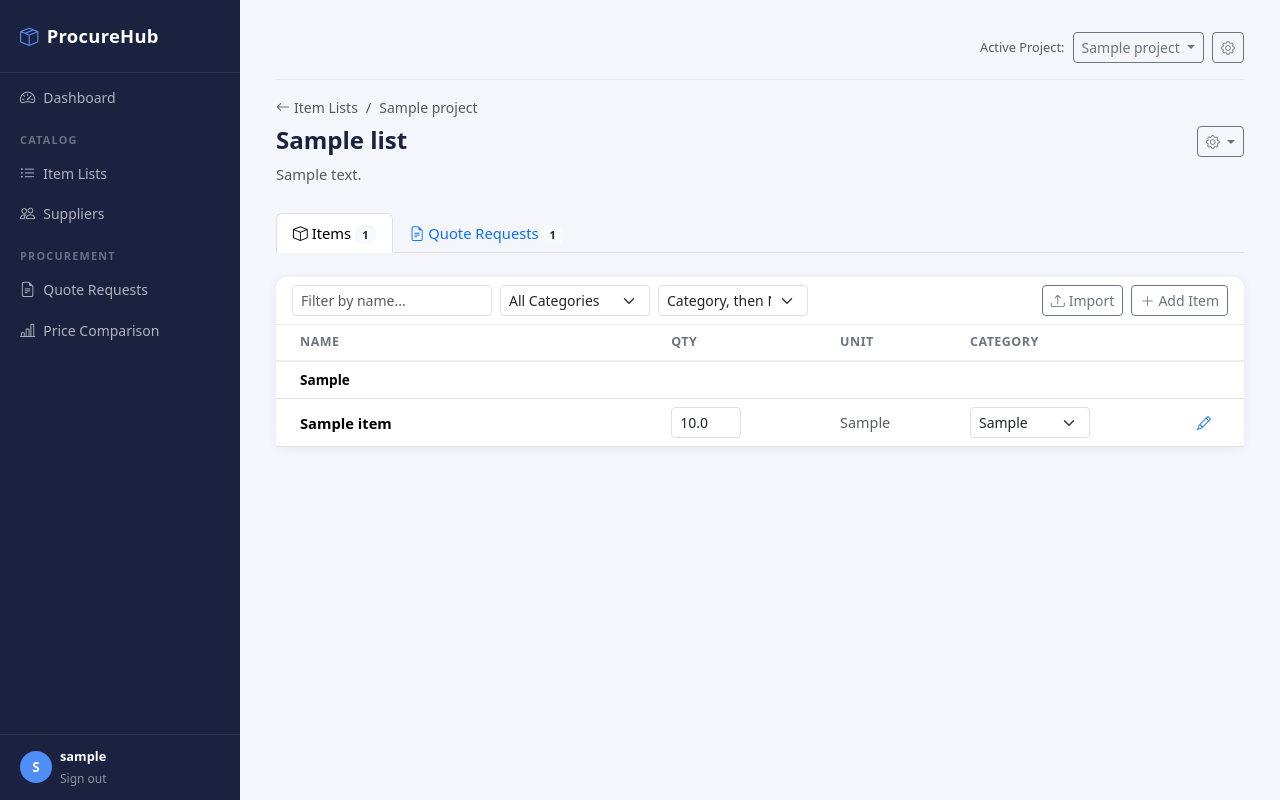
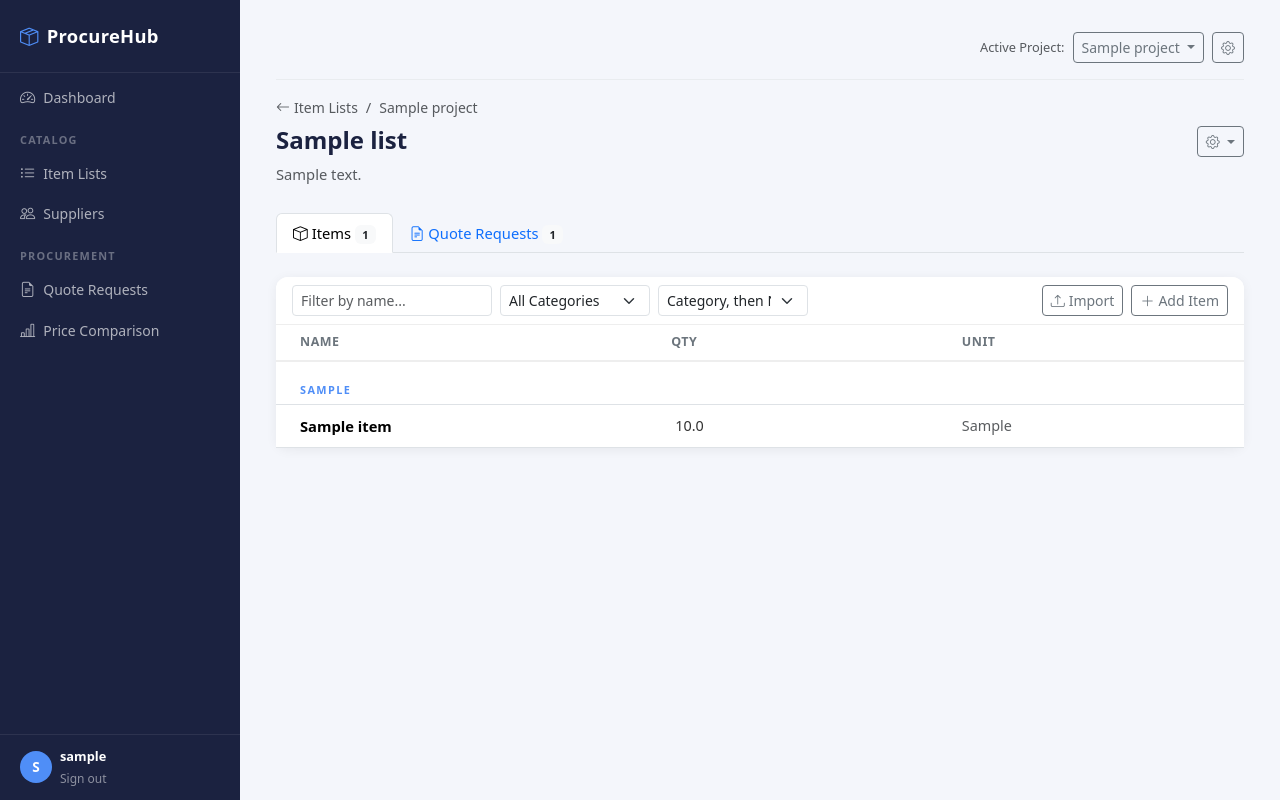
Before and after one commit to cnathani-dev/procurehub, a Flask app: page /projects/1/lists/1 in a window 1280 px wide. Run offline with Flask 3, Linux system fonts and the light colour scheme; the visitor is signed in with stand-in values (Sample User, id 1); tables that the repository leaves empty hold one stand-in row (values such as "Sample post").

Commit message:
Polish items view with Steve Jobs design principles
- Remove category dropdown column (clutter)
- Restyle category headers as elegant dividers: blue, small-caps, transparent
- Ghost qty input: looks like plain text, blue focus ring on edit
- Hover-reveal edit pencil (hidden at rest, opacity 0→1 on hover)
- Removed inline category editing (per-row dropdown)
- Clean spacious layout with subtle row hover effect

Co-Authored-By: Claude Haiku 4.5 <noreply@anthropic.com>

```diff
--- a/templates/projects/item_list_detail.html
+++ b/templates/projects/item_list_detail.html
@@ -1,5 +1,52 @@
 {% extends "base.html" %}
 {% block title %}{{ item_list.name }} – ProcureHub{% endblock %}
+
+{% block head %}
+<style>
+  /* Category group dividers */
+  .cat-divider td {
+    padding: 1.25rem 1.5rem 0.4rem !important;
+    font-size: 0.68rem;
+    font-weight: 700;
+    text-transform: uppercase;
+    letter-spacing: 1.4px;
+    color: #4f8ef7;
+    border-top: 1px solid #e9ecef;
+    background: transparent !important;
+  }
+  .cat-divider.first-cat td { border-top: none; }
+
+  /* Item row hover effect */
+  #itemsTable tbody tr.item-row:hover { background: #f8f9ff; }
+
+  /* Ghost qty input */
+  .qty-edit {
+    width: 64px;
+    border: none;
+    background: transparent;
+    font-size: 0.9rem;
+    color: #333;
+    padding: 2px 4px;
+    border-radius: 4px;
+    outline: none;
+    transition: box-shadow 0.15s, background 0.15s;
+  }
+  .qty-edit:focus {
+    background: #fff;
+    box-shadow: 0 0 0 2px rgba(79,142,247,0.3);
+  }
+  .qty-edit::placeholder { color: #ccc; }
+
+  /* Hover-reveal edit button */
+  .row-action {
+    opacity: 0;
+    transition: opacity 0.15s;
+  }
+  tr.item-row:hover .row-action {
+    opacity: 1;
+  }
+</style>
+{% endblock %}
 
 {% block content %}
 <div class="page-header">
@@ -99,35 +146,27 @@
                 <th class="ps-4" style="width:40%;">Name</th>
                 <th>Qty</th>
                 <th>Unit</th>
-                <th>Category</th>
                 <th class="pe-4 text-end" style="width:50px;"></th>
               </tr>
             </thead>
             <tbody>
-              {% set ns = namespace(current_cat=None) %}
+              {% set ns = namespace(current_cat=None, first_cat=True) %}
               {% for item in items %}
                 {% if item.category != ns.current_cat %}
                   {% set ns.current_cat = item.category %}
-                  <tr class="category-header-row" data-category="{{ item.category or 'Uncategorized' }}" style="background:#f9f9f9;font-weight:600;color:#666;font-size:0.85rem;">
-                    <td class="ps-4 py-2" colspan="5">{{ item.category or 'Uncategorized' }}</td>
+                  <tr class="category-header-row cat-divider {% if ns.first_cat %}first-cat{% endif %}" data-category="{{ item.category or 'Uncategorized' }}">
+                    <td class="ps-4" colspan="4">{{ item.category or 'Uncategorized' }}</td>
                   </tr>
+                  {% set ns.first_cat = False %}
                 {% endif %}
                 <tr class="item-row" data-search="{{ item.name|lower }} {{ item.category|lower if item.category }}" data-category="{{ item.category or 'Uncategorized' }}" data-qty="{{ item.qty or 0 }}">
                   <td class="ps-4"><strong>{{ item.name }}</strong></td>
                   <td>
-                    <input type="number" class="qty-input form-control form-control-sm" data-item-id="{{ item.id }}" value="{{ item.qty or '' }}" style="width:70px;" step="0.01" placeholder="—"/>
+                    <input type="number" class="qty-edit" data-item-id="{{ item.id }}" value="{{ item.qty or '' }}" step="0.01" placeholder="—"/>
                   </td>
                   <td class="text-muted" style="font-size:0.9rem;">{{ item.unit or '—' }}</td>
-                  <td>
-                    <select class="category-select form-select form-select-sm" data-item-id="{{ item.id }}" style="max-width: 120px;">
-                      <option value="">—</option>
-                      {% for cat in categories %}
-                      <option value="{{ cat }}" {% if cat == item.category %}selected{% endif %}>{{ cat }}</option>
-                      {% endfor %}
-                    </select>
-                  </td>
                   <td class="pe-4 text-end">
-                    <a href="{{ url_for('items_edit', item_id=item.id) }}" class="btn btn-sm btn-link" title="Edit item">
+                    <a href="{{ url_for('items_edit', item_id=item.id) }}" class="row-action" title="Edit item">
                       <i class="bi bi-pencil"></i>
                     </a>
                   </td>
@@ -311,7 +350,7 @@ if (itemTable) {
   sortSelect.addEventListener('change', updateDisplay);
 
   // Inline qty edit
-  document.querySelectorAll('.qty-input').forEach(input => {
+  document.querySelectorAll('.qty-edit').forEach(input => {
     input.addEventListener('blur', function() {
       const itemId = this.dataset.itemId;
       const qty = this.value.trim();
@@ -329,28 +368,6 @@ if (itemTable) {
       .catch(e => alert('Error: ' + e));
     });
   });
-
-  // Inline category edit
-  document.querySelectorAll('.category-select').forEach(select => {
-    select.addEventListener('change', function() {
-      const itemId = this.dataset.itemId;
-      const category = this.value || '';
-
-      fetch(`/items/${itemId}/category`, {
-        method: 'POST',
-        headers: { 'Content-Type': 'application/x-www-form-urlencoded' },
-        body: `category=${encodeURIComponent(category)}`
-      })
-      .then(r => r.json())
-      .then(data => {
-        if (!data.success) {
-          alert('Error updating category: ' + data.error);
-          this.value = '';
-        }
-      })
-      .catch(e => alert('Error: ' + e));
-    });
-  });
 }
 </script>
 {% endblock %}
```
